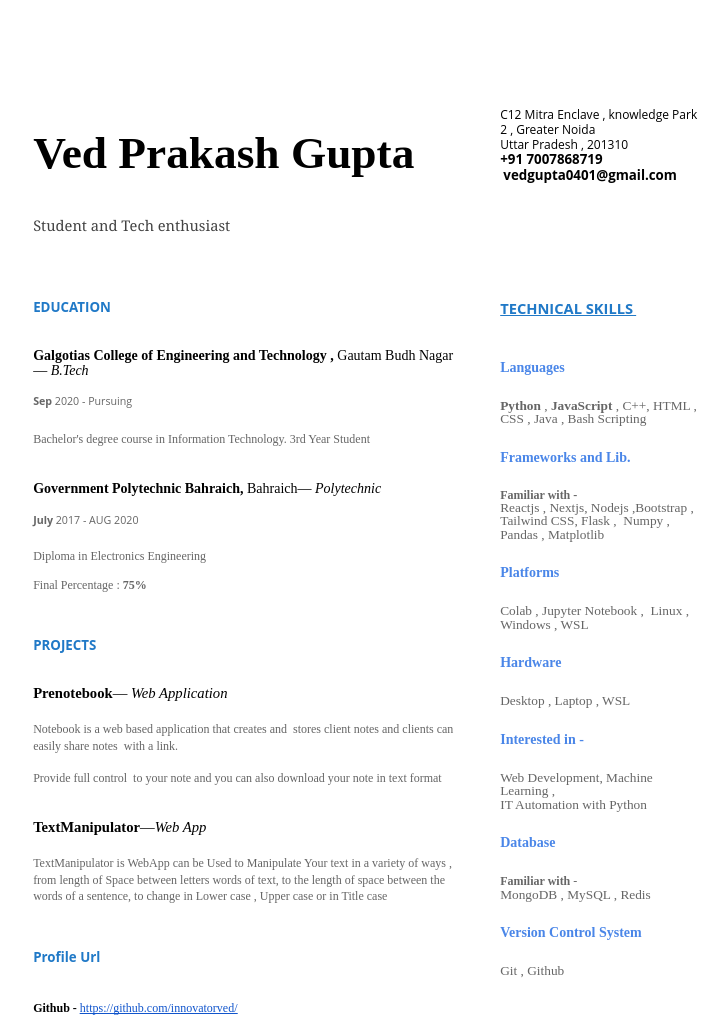
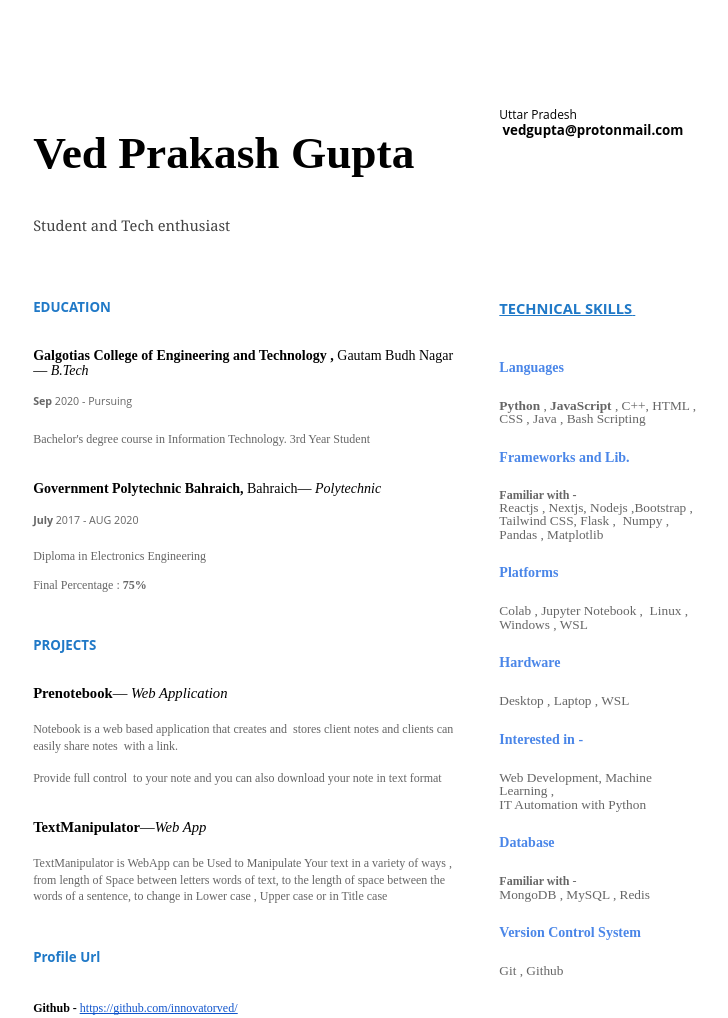
Before and after one commit to innovatorved/resume-VedGupta, a plain HTML site: page index.html in a window 1280 px wide. Shown: the top 1018 px of the page, without its empty margins (261-989 px from the left). Drawn offline with Linux system fonts and the light colour scheme; a web font is replaced by a local one.

Commit message:
Update index.html

```diff
--- a/index.html
+++ b/index.html
@@ -27,15 +27,11 @@
         <td class="c35" colspan="1" rowspan="1">
           <p class="c10 c31"><span class="c11 c8"></span></p>
           <p class="c10">
-            <span class="c8 c11"
-              >C12 Mitra Enclave , knowledge Park 2 , Greater Noida</span
-            >
           </p>
-          <p class="c10"><span class="c11 c8">Uttar Pradesh , 201310</span></p>
-          <p class="c10"><span class="c1 c12 c15">+91 7007868719</span></p>
+          <p class="c10"><span class="c11 c8">Uttar Pradesh</span></p>
           <p class="c10">
             <span class="c12 c25">&nbsp;</span
-            ><span class="c15 c1 c12">vedgupta0401@gmail.com</span>
+            ><span class="c15 c1 c12">vedgupta@protonmail.com</span>
           </p>
         </td>
       </tr>
```
